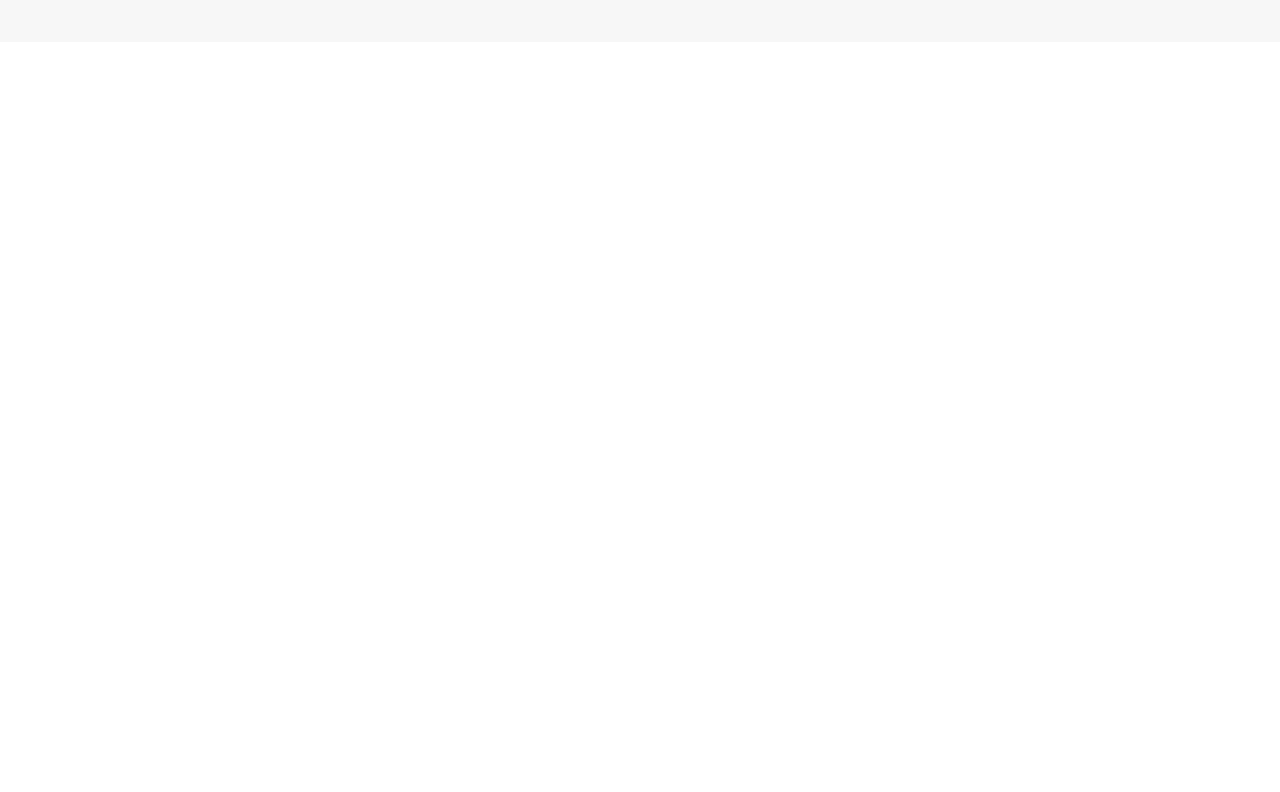
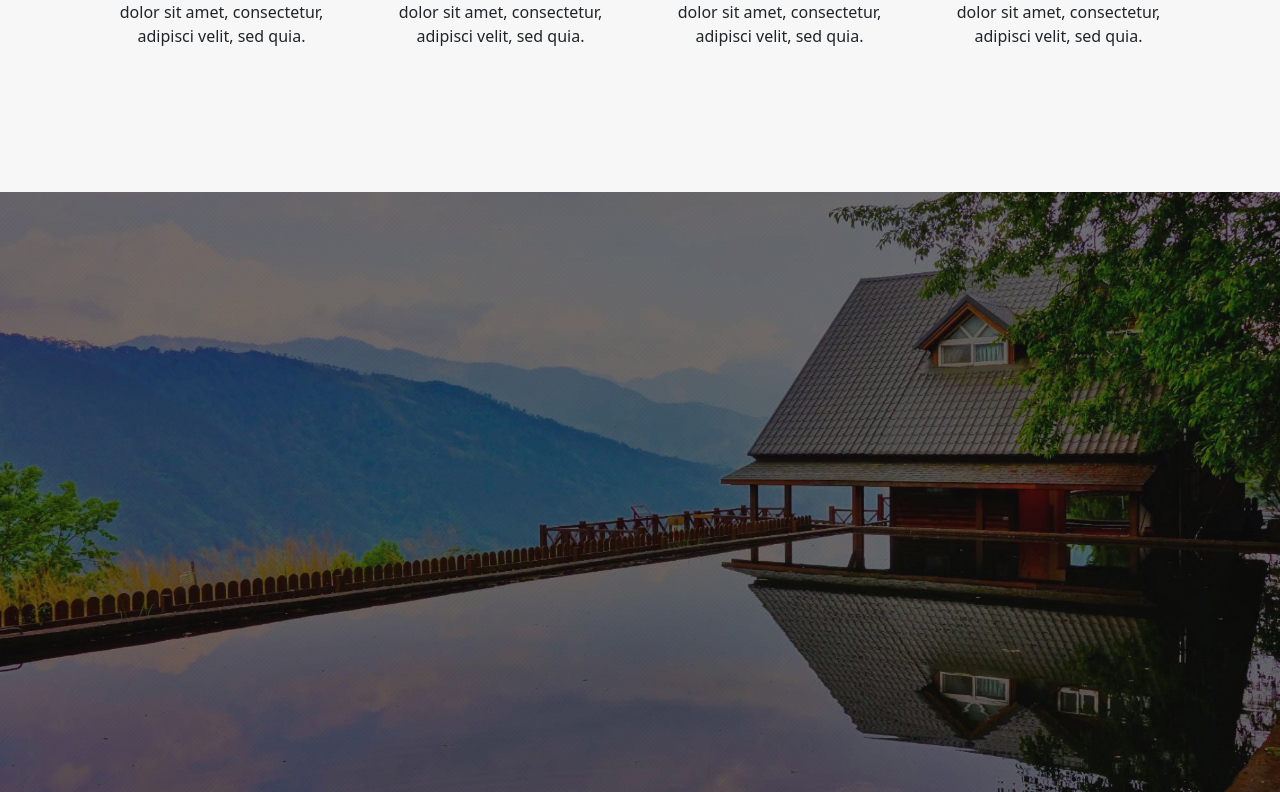
Before and after one commit to RiccardoSignorini/proj-html-vuejs, a Vue app: page / in a window 1280 px wide. Shown: the part 2232-3024 px from the top of the page. Before the commit the page ends 2274 px from the top, so only its background shows below. Built offline with nearby package versions, Linux system fonts and the light colour scheme.

Commit message:
inizio lavoro quinto componente main

```diff
--- a/src/components/Main.vue
+++ b/src/components/Main.vue
@@ -3,6 +3,7 @@
     import MainComp2 from "./MainComp2.vue"
     import MainComp3 from "./MainComp3.vue"
     import MainComp4 from "./MainComp4.vue"
+    import MainComp5 from "./MainComp5.vue"
 
     export default{
         name: "Header",
@@ -11,6 +12,7 @@
             MainComp2,
             MainComp3,
             MainComp4,
+            MainComp5,
         }
     }
 </script>
@@ -24,6 +26,8 @@
     <MainComp3/>
     <!-- PARTE VALORI FONDAMENTALI -->
     <MainComp4/>
+    <!-- PARTE TESTIMONIALS -->
+    <MainComp5/>
 </template>
 
 <style scoped lang="scss">
--- a/src/components/MainComp2.vue
+++ b/src/components/MainComp2.vue
@@ -51,7 +51,7 @@
    #main-second{
         background-image: url("/img/home-244125289.jpg");
         background-size: cover;
-        height: 450px;
+        height: 600px;
 
         .card{
             border: 0 !important;
--- /dev/null
+++ b/src/components/MainComp5.vue
@@ -0,0 +1,29 @@
+<!-- PARTE TESTIMONIALS -->
+
+<script>
+    export default{
+        name: "MainComp4",
+        data(){
+            return{
+
+            }
+        }
+    }
+</script>
+
+<template>
+    <div id="main-fifth">
+        <div class="container text-center py-4">
+
+        </div>
+    </div>
+</template>
+
+<style scoped lang="scss">
+    #main-fifth{
+        background-image: url("/img/home-parallax-144609983.jpg");
+        background-size: cover;
+        background-position: 100%;
+        height: 600px;
+    }
+</style>
```
